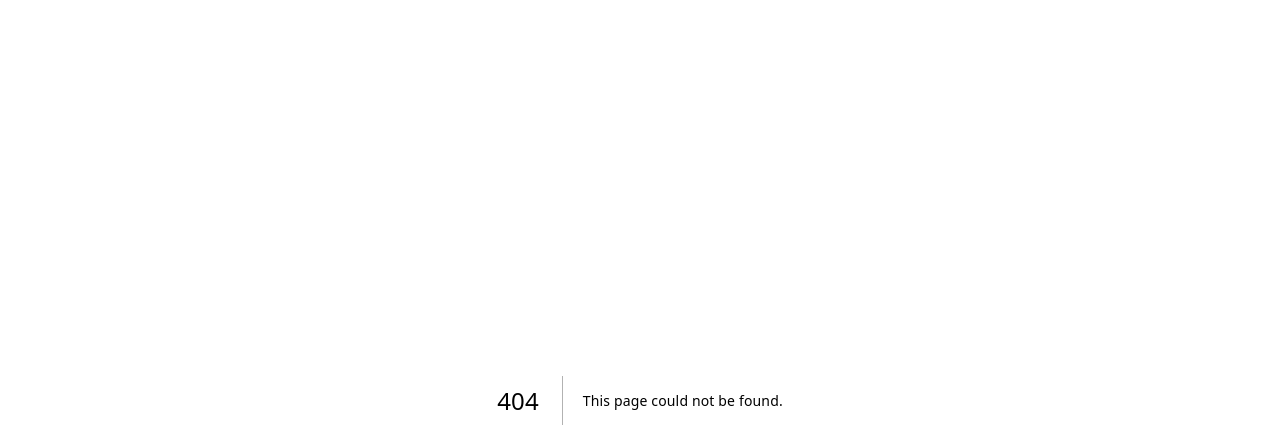
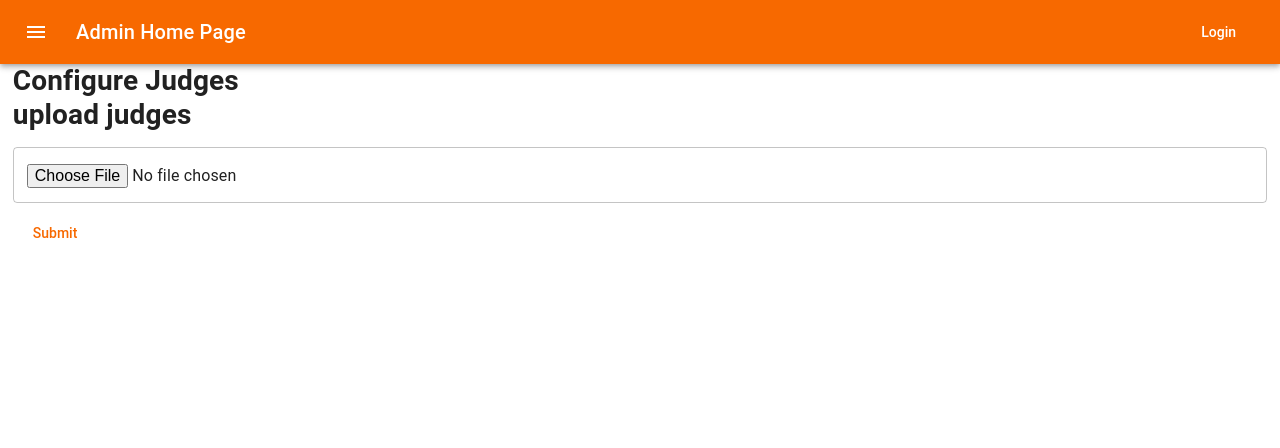
Before and after one commit to SUECSHackathon25/Task2, a Next.js app in the folder frontend/project/: page /admin in a window 1280 px wide. Before the commit this address had no page. Shown: the top 448 px of the page. Built offline with nearby package versions, Linux system fonts and the light colour scheme; what @mui/material-nextjs would draw is missing.

Commit message:
feat: :sparkles: basic beginings of upload excel docuemtns. needs more styling later

```diff
--- a/frontend/project/package.json
+++ b/frontend/project/package.json
@@ -12,12 +12,16 @@
     "@emotion/cache": "^11.14.0",
     "@emotion/react": "^11.14.0",
     "@emotion/styled": "^11.14.0",
+    "@hookform/resolvers": "^3.10.0",
     "@mui/icons-material": "^6.4.3",
     "@mui/material": "^6.4.3",
     "@mui/material-nextjs": "^6.4.3",
+    "axios": "^1.7.9",
     "next": "15.1.6",
     "react": "^19.0.0",
-    "react-dom": "^19.0.0"
+    "react-dom": "^19.0.0",
+    "react-hook-form": "^7.54.2",
+    "yup": "^1.6.1"
   },
   "devDependencies": {
     "@eslint/eslintrc": "^3",
--- /dev/null
+++ b/frontend/project/src/app/admin/page.tsx
@@ -0,0 +1,21 @@
+import Layout from '@/components/Layout/Layout'
+import { Box, Typography } from '@mui/material'
+import UploadExcel from '@/components/Upload/UploadExcel'
+
+export default function AdminHome() {
+  return (
+    <Layout pageTitle={"Admin Home Page"}>
+
+        <Box>
+            <Typography variant='h2'>Configure Judges</Typography>
+
+
+            <UploadExcel title='upload judges'/>
+
+
+        </Box>
+
+    </Layout>
+
+  )
+}
--- /dev/null
+++ b/frontend/project/src/components/Upload/UploadExcel.tsx
@@ -0,0 +1,98 @@
+'use client';
+import { UploadFile } from '@mui/icons-material'
+import { yupResolver } from '@hookform/resolvers/yup'
+
+import { Box, Button, IconButton, TextField, Typography } from '@mui/material'
+import axios from 'axios';
+import React from 'react'
+import { Controller, Form, SubmitHandler, useForm } from 'react-hook-form'
+import { InferType, mixed, object} from 'yup'
+
+
+type Props = {
+    title: string
+
+}
+
+const schema = object().shape({
+    file: mixed()
+        .required("A file is required")
+        .test("fileFormat", "Only Excel files are allowed", (value) => {
+            if (value && Array.isArray(value)) {
+                return value[0]?.type === 'application/vnd.ms-excel' ||
+                    value[0]?.type === 'application/vnd.openxmlformats-officedocument.spreadsheetml.sheet';
+            }
+            return false;
+        })
+        .test("fileSize", "File size must be less than 5MB", (value) => {
+            if (value && Array.isArray(value)) {
+                return value[0]?.size <= 5 * 1024 * 1024;
+            }
+            return false;
+        }),
+})
+
+export type FormInputs = InferType<typeof schema>;
+
+export default function UploadExcel({ title }: Props) {
+
+
+    const formSubmitHandler: SubmitHandler<FormInputs> = async (data: FormInputs) => {
+
+
+        const formData = new FormData();
+
+        console.log(data)
+
+    }
+
+
+
+
+    const { control, handleSubmit, formState: { errors } } = useForm<FormInputs>({
+        resolver: yupResolver(schema),  // Make sure to use yup validation resolver
+    });
+
+    console.log(schema)
+    return (
+        <Box>
+            <Typography variant='h2'>{title}</Typography>
+            <Form control={control}>
+                <Controller
+                    name='file'
+                    key={'file'}
+                    control={control}
+                    render={({ field: { value, onChange, ...field }, fieldState }) => (
+                        <Box>
+                            <TextField
+                                {...field}
+                                onChange={(event) => {
+                                    // Cast the event target to HTMLInputElement
+                                    const fileInput = event.target as HTMLInputElement;
+                                    const file = fileInput.files ? fileInput.files[0] : null; // Get the first file
+                                    onChange(file ? [file] : []);  // Pass the file as an array to react-hook-form
+                                }}
+                                type="file"
+                                variant="outlined"
+                                fullWidth
+                                margin="normal"
+                                error={!!fieldState?.error}
+                                helperText={fieldState?.error?.message} // Display validation error
+                            />
+
+                        </Box>
+                    )}
+
+
+                />
+
+
+                <Button onClick={handleSubmit(formSubmitHandler)} >Submit</Button>
+
+            </Form>
+        </Box>
+
+
+
+    )
+}
```
Also changed, not shown: 1 other file (tests, documents, lock files or other folders).
